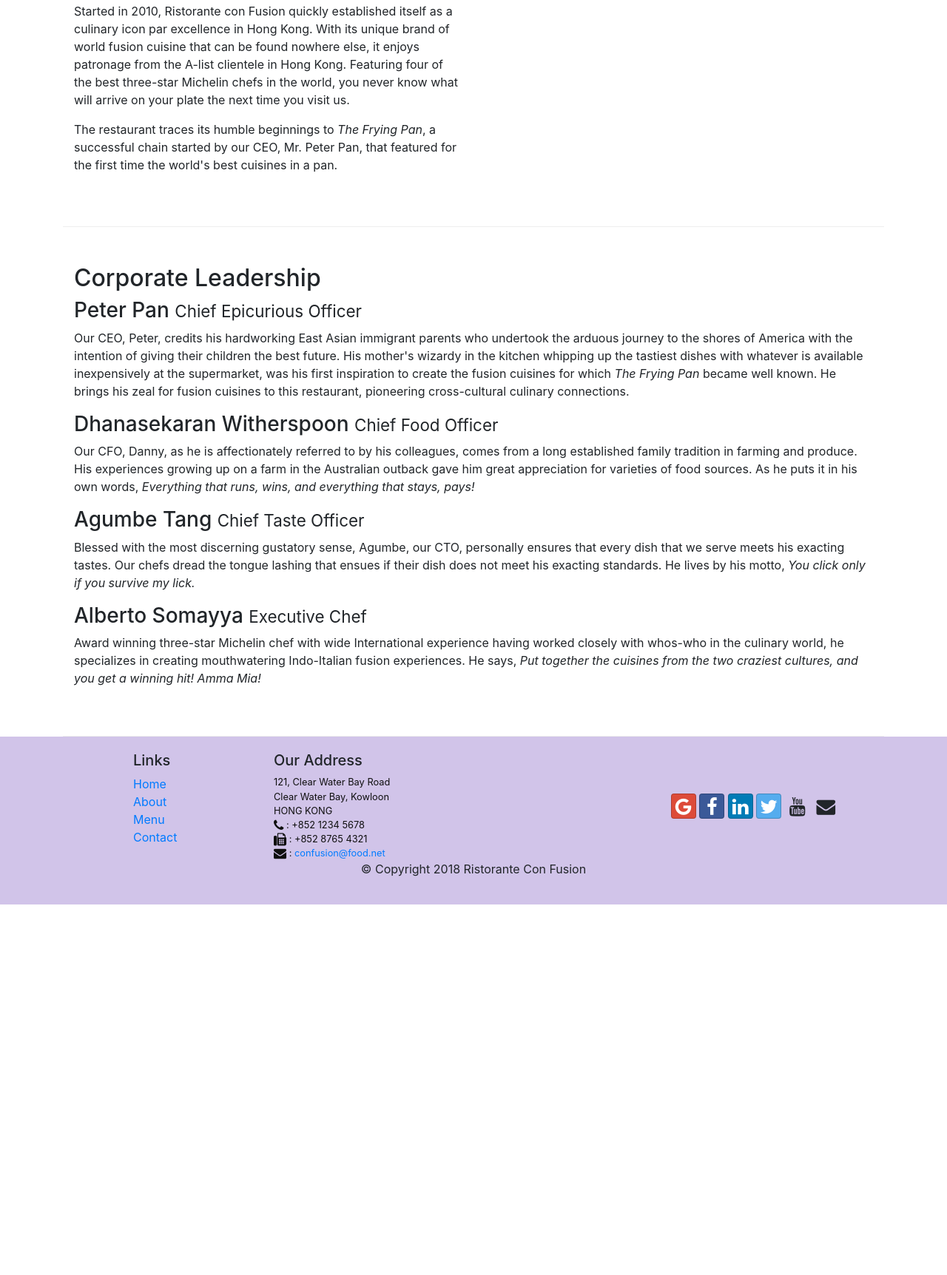
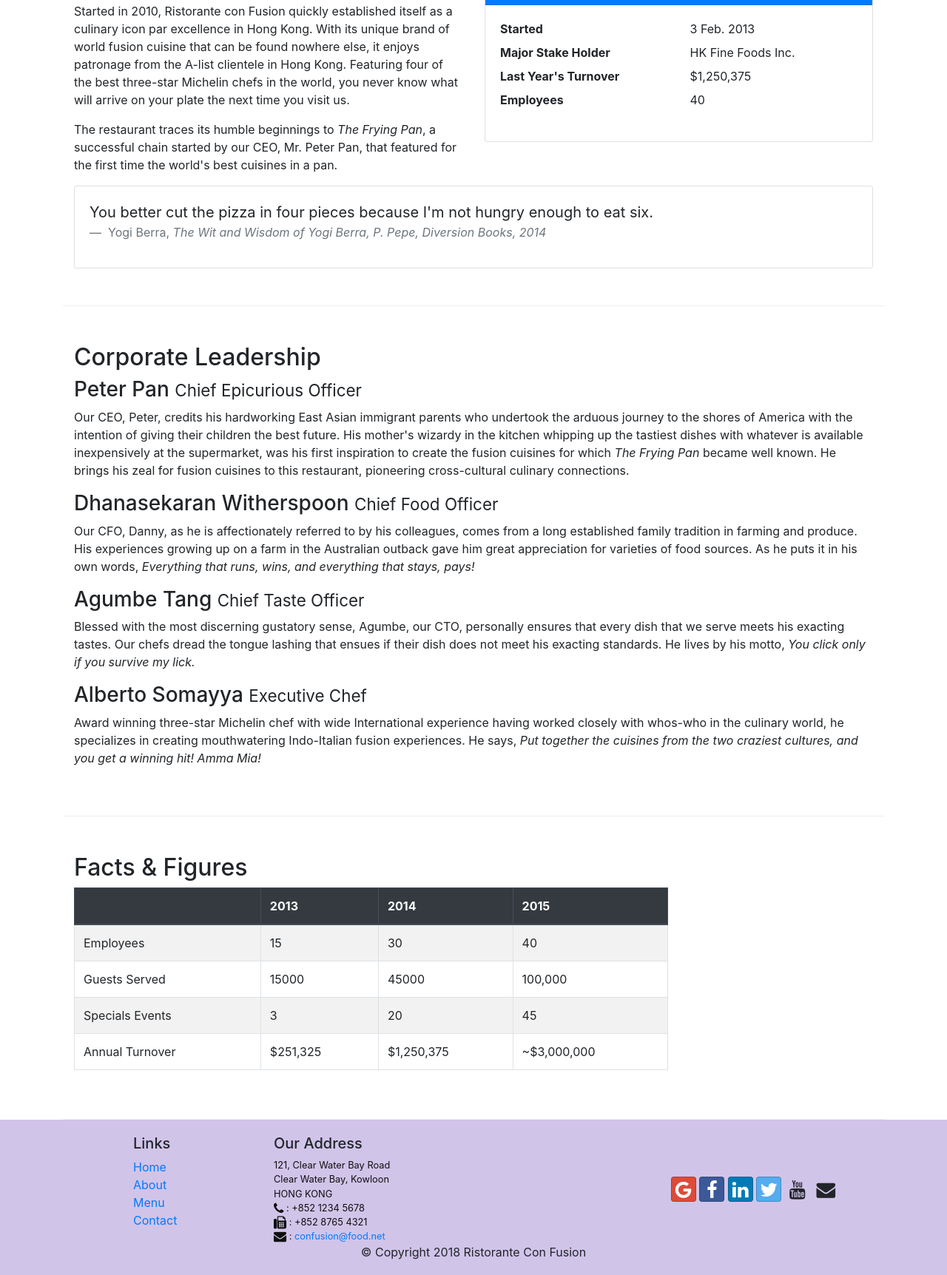
Before and after one commit to jayudoshi/conFusion-Coursera-Bootstrap, a website: page aboutus.html in a window 1280 px wide. Shown: the part 558-2282 px from the top of the page at 74% size. Before the commit the page ends 1781 px from the top, so only its background shows below. Drawn offline with nearby package versions, Linux system fonts and the light colour scheme.

Commit message:
Embedded Table & Card in About Us Page

```diff
--- a/aboutus.html
+++ b/aboutus.html
@@ -3,32 +3,64 @@
   <head>
     <!-- Required meta tags always come first -->
     <meta charset="utf-8" />
-    <meta name="viewport" content="width=device-width, initial-scale=1, shrink-to-fit=no"/>
+    <meta
+      name="viewport"
+      content="width=device-width, initial-scale=1, shrink-to-fit=no"
+    />
     <meta http-equiv="x-ua-compatible" content="ie=edge" />
 
     <!-- Bootstrap CSS -->
-    <link rel="stylesheet" href="node_modules/bootstrap/dist/css/bootstrap.min.css">
-    <link rel="stylesheet" href="node_modules/font-awesome/css/font-awesome.min.css">
-    <link rel="stylesheet" href="node_modules/bootstrap-social/bootstrap-social.css">
-    <link rel="stylesheet" href="css/style.css">
+    <link
+      rel="stylesheet"
+      href="node_modules/bootstrap/dist/css/bootstrap.min.css"
+    />
+    <link
+      rel="stylesheet"
+      href="node_modules/font-awesome/css/font-awesome.min.css"
+    />
+    <link
+      rel="stylesheet"
+      href="node_modules/bootstrap-social/bootstrap-social.css"
+    />
+    <link rel="stylesheet" href="css/style.css" />
 
     <title>Ristorante Con Fusion: About Us</title>
   </head>
 
   <body>
-
     <nav class="navbar navbar-dark navbar-expand-sm fixed-top">
       <div class="container">
         <a class="navbar-brand" href="./index.html">conFusion</a>
-            <button class="navbar-toggler" type="button" data-target="#Navbar" data-toggle="collapse">
+        <button
+          class="navbar-toggler"
+          type="button"
+          data-target="#Navbar"
+          data-toggle="collapse"
+        >
           <span class="navbar-toggler-icon"></span>
         </button>
         <div class="collapse navbar-collapse" id="Navbar">
           <ul class="navbar-nav mr-auto">
-                    <li class="nav-item"><a class="nav-link" href="./index.html"><i class="fa fa-home fa-lg"></i> Home</a></li>
-                    <li class="nav-item"><a class="nav-link active" href="#"><i class="fa fa-info fa-lg"></i> About</a></li>
-                    <li class="nav-item"><a class="nav-link" href="#"><i class="fa fa-list-ul fa-lg"></i> Menu</a></li>
-                    <li class="nav-item"><a class="nav-link" href="./contactus.html"><i class="fa fa-address-card fa-lg"></i> Contact</a></li>
+            <li class="nav-item">
+              <a class="nav-link" href="./index.html"
+                ><i class="fa fa-home fa-lg"></i> Home</a
+              >
+            </li>
+            <li class="nav-item">
+              <a class="nav-link active" href="#"
+                ><i class="fa fa-info fa-lg"></i> About</a
+              >
+            </li>
+            <li class="nav-item">
+              <a class="nav-link" href="#"
+                ><i class="fa fa-list-ul fa-lg"></i> Menu</a
+              >
+            </li>
+            <li class="nav-item">
+              <a class="nav-link" href="./contactus.html"
+                ><i class="fa fa-address-card fa-lg"></i> Contact</a
+              >
+            </li>
           </ul>
         </div>
       </div>
@@ -52,7 +84,6 @@
 
     <div class="container">
       <div class="row">
-
         <ol class="col-12 breadcrumb">
           <li class="breadcrumb-item"><a href="./index.html">Home</a></li>
           <li class="breadcrumb-item active">About Us</li>
@@ -82,7 +113,40 @@
             cuisines in a pan.
           </p>
         </div>
-        <div></div>
+        <div class="col-12 col-sm-6">
+          <div class="card">
+            <div class="card-header bg-primary text-white">Facts at Glance</div>
+            <div class="card-body">
+              <dl class="row">
+                <dt class="col-6">Started</dt>
+                <dd class="col-6">3 Feb. 2013</dd>
+                <dt class="col-6">Major Stake Holder</dt>
+                <dd class="col-6">HK Fine Foods Inc.</dd>
+                <dt class="col-6">Last Year's Turnover</dt>
+                <dd class="col-6">$1,250,375</dd>
+                <dt class="col-6">Employees</dt>
+                <dd class="col-6">40</dd>
+              </dl>
+            </div>
+          </div>
+        </div>
+        <div class="col-12">
+          <div class="card card-body">
+            <blockquote class="blockquote">
+              <p class="mb-0">
+                You better cut the pizza in four pieces because I'm not hungry
+                enough to eat six.
+              </p>
+              <footer class="blockquote-footer">
+                Yogi Berra,
+                <cite title="Source Title"
+                  >The Wit and Wisdom of Yogi Berra, P. Pepe, Diversion Books,
+                  2014</cite
+                >
+              </footer>
+            </blockquote>
+          </div>
+        </div>
       </div>
 
       <div class="row row-content">
@@ -132,6 +196,49 @@
           </p>
         </div>
       </div>
+
+      <div class="row row-content">
+        <div class="col-12 col-sm-9">
+          <h2>Facts &amp; Figures</h2>
+          <div class="table-responsive">
+            <table class="table table-striped table-hover table-bordered">
+              <thead class="thead-dark">
+                <th>&nbsp;</th>
+                <th>2013</th>
+                <th>2014</th>
+                <th>2015</th>
+              </thead>
+              <tbody>
+                <tr>
+                  <td>Employees</td>
+                  <td>15</td>
+                  <td>30</td>
+                  <td>40</td>
+                </tr>
+                <tr>
+                  <td>Guests Served</td>
+                  <td>15000</td>
+                  <td>45000</td>
+                  <td>100,000</td>
+                </tr>
+                <tr>
+                  <td>Specials Events</td>
+                  <td>3</td>
+                  <td>20</td>
+                  <td>45</td>
+                </tr>
+                <tr>
+                  <td>Annual Turnover</td>
+                  <td>$251,325</td>
+                  <td>$1,250,375</td>
+                  <td>~$3,000,000</td>
+                </tr>
+              </tbody>
+            </table>
+          </div>
+        </div>
+        <div class="col-12 col-sm-3"></div>
+      </div>
     </div>
 
     <footer class="footer">
@@ -154,17 +261,40 @@
               HONG KONG<br />
               <i class="fa fa-phone fa-lg"></i> : +852 1234 5678<br />
               <i class="fa fa-fax fa-lg"></i> : +852 8765 4321<br />
-              <i class="fa fa-envelope fa-lg"></i> : <a href="mailto:confusion@food.net">confusion@food.net</a>
+              <i class="fa fa-envelope fa-lg"></i> :
+              <a href="mailto:confusion@food.net">confusion@food.net</a>
             </address>
           </div>
           <div class="col-sm-4 align-self-center">
             <div class="text-center">
-              <a class="btn btn-social-icon btn-google" href="http://google.com/+"><i class="fa fa-google fa-lg"></i></a>
-              <a class="btn btn-social-icon btn-facebook" href="http://www.facebook.com/profile.php?id="><i class="fa fa-facebook-f fa-lg"></i></a>
-              <a class="btn btn-social-icon btn-linkedin" href="http://www.linkedin.com/in/"><i class="fa fa-linkedin fa-lg"></i></a>
-              <a class="btn btn-social-icon btn-twitter" href="http://twitter.com/"><i class="fa fa-twitter fa-lg"></i></a>
-              <a class="btn btn-social-icon btn-youtube" href="http://youtube.com/"><i class="fa fa-youtube fa-lg"></i></a>
-              <a class="btn btn-social-icon" href="mailto:"><i class="fa fa-envelope fa-lg"></i></a>
+              <a
+                class="btn btn-social-icon btn-google"
+                href="http://google.com/+"
+                ><i class="fa fa-google fa-lg"></i
+              ></a>
+              <a
+                class="btn btn-social-icon btn-facebook"
+                href="http://www.facebook.com/profile.php?id="
+                ><i class="fa fa-facebook-f fa-lg"></i
+              ></a>
+              <a
+                class="btn btn-social-icon btn-linkedin"
+                href="http://www.linkedin.com/in/"
+                ><i class="fa fa-linkedin fa-lg"></i
+              ></a>
+              <a
+                class="btn btn-social-icon btn-twitter"
+                href="http://twitter.com/"
+                ><i class="fa fa-twitter fa-lg"></i
+              ></a>
+              <a
+                class="btn btn-social-icon btn-youtube"
+                href="http://youtube.com/"
+                ><i class="fa fa-youtube fa-lg"></i
+              ></a>
+              <a class="btn btn-social-icon" href="mailto:"
+                ><i class="fa fa-envelope fa-lg"></i
+              ></a>
             </div>
           </div>
         </div>
@@ -179,6 +309,5 @@
     <script src="node_modules/jquery/dist/jquery.slim.min.js"></script>
     <script src="node_modules/popper.js/dist/umd/popper.min.js"></script>
     <script src="node_modules/bootstrap/dist/js/bootstrap.min.js"></script>
-
   </body>
 </html>
```
Lines whose indentation alone changed are shown as unchanged.
